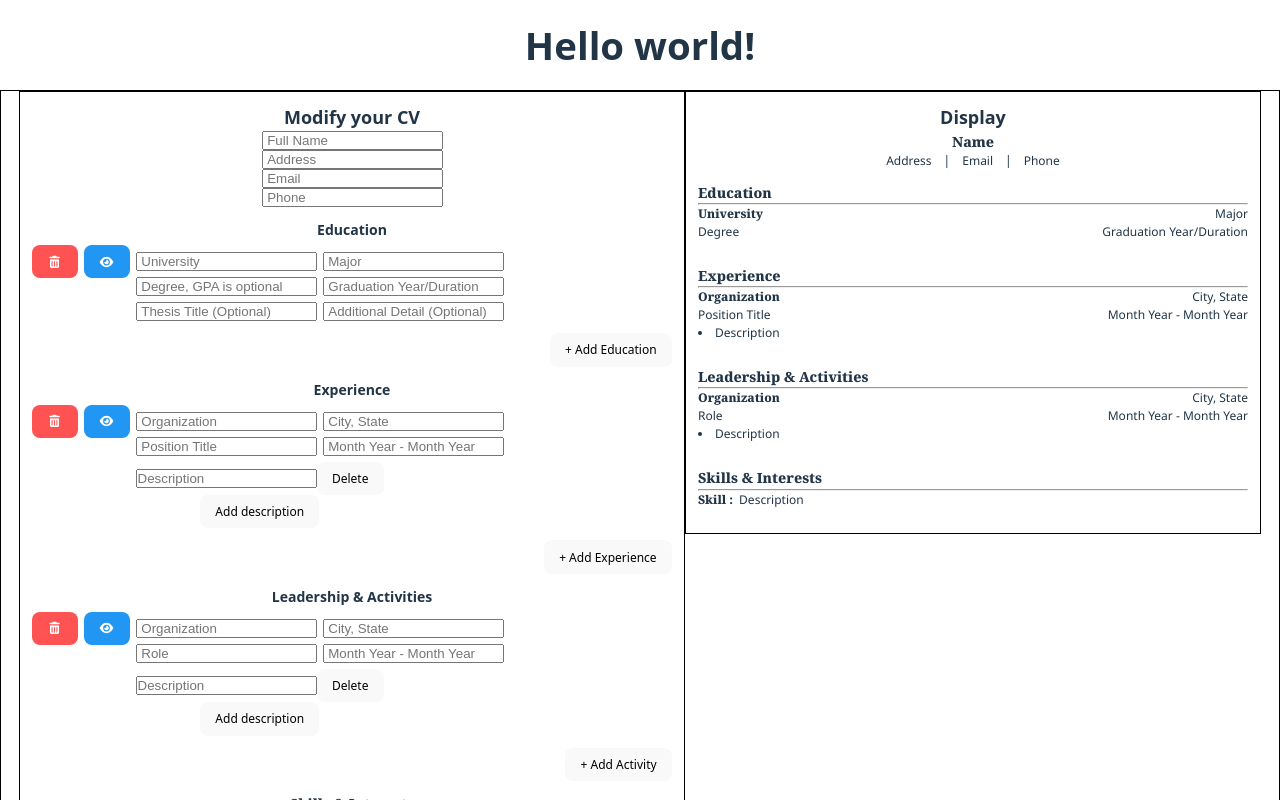
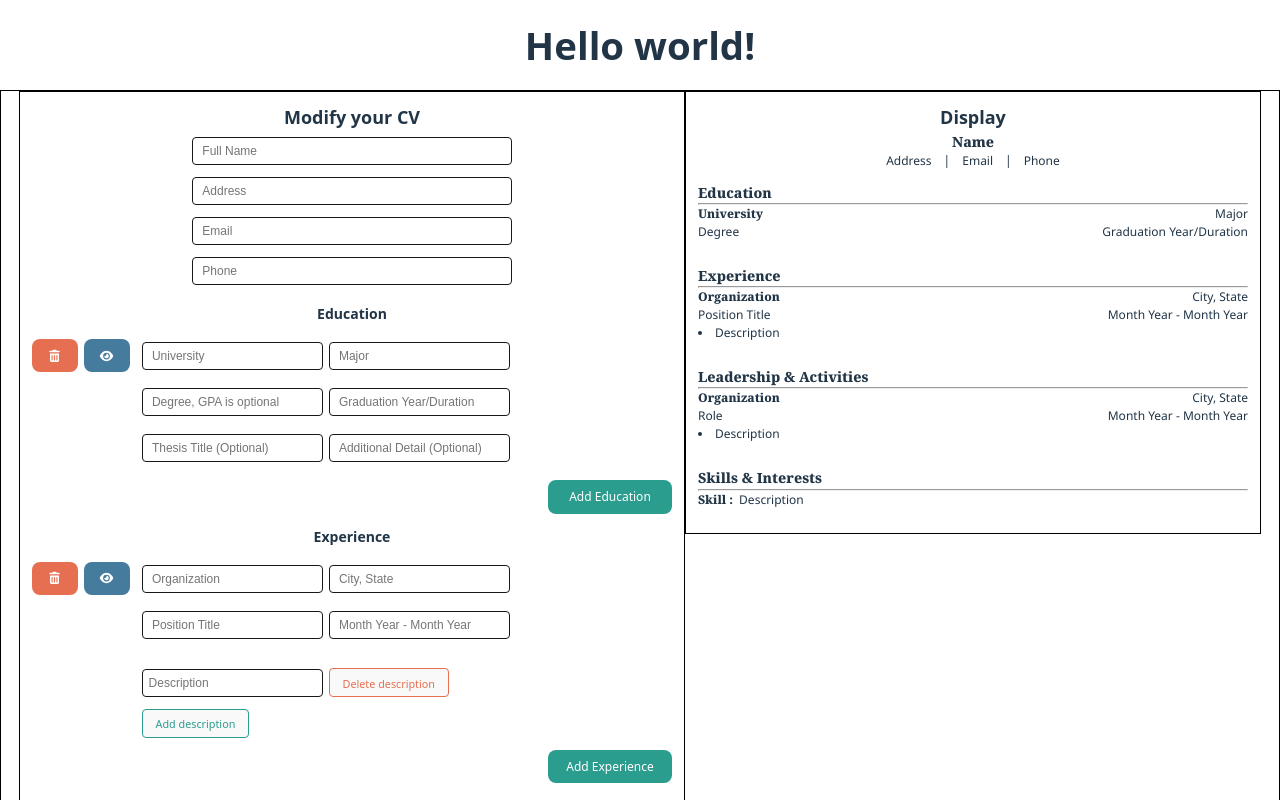
Before and after one commit to lunarwong/cv-application-builder, a React (Vite) app: page / in a window 1280 px wide. Shown: the top 800 px of the page. Built offline with nearby package versions, Linux system fonts and the light colour scheme; a web font is replaced by a local one.

Commit message:
fix: edit form visual

```diff
--- a/src/App.css
+++ b/src/App.css
@@ -2,6 +2,17 @@
   display: flex;
   justify-content: space-between;
   border: 1px solid black;
+}
+
+input {
+  border: 1px solid var(--black);
+  border-radius: 4px;
+  padding: 0.5rem;
+  font-size: 1rem;
+  min-width: fit-content;
+  width: 50%;
+  max-width: 100%;
+  margin: 0.5rem 0.5rem
 }
 
 /* editform */
@@ -31,6 +42,8 @@
   justify-content:flex-start;
   align-items: baseline;
   gap: 0.5rem;
+  max-width: 100%;
+
 }
 
 /* toggle button */
@@ -44,6 +57,12 @@
   background-color: var(--blue);
   color: var(--white);
 
+  transition: background-color 0.3s ease;
+
+}
+
+.toggle-btn:hover {
+  background-color: var(--dark-blue);
 }
 
 .delete-btn {
@@ -55,6 +74,11 @@
 
   background-color: var(--red);
   color: var(--white);
+  transition: background-color 0.3s ease;
+}
+
+.delete-btn:hover {
+  background-color: var(--dark-red);
 }
 
 .edu-inputs,
@@ -64,20 +88,112 @@
   display: flex;
   flex-direction: row;
   flex-wrap: wrap;
+  flex: 2;
+  gap: 0.5rem;
+  margin-top: 1rem;
+  border-radius: 12px;
+}
+
+.edu-inputs  input,
+.exp-inputs  input,
+.act-inputs  input,
+.skill-inputs  input{
+  flex: 1;
+  width: 100%;
+}
+
+/* toggle off style 1 */
+.edu-inputs.toggle-on input,
+.exp-inputs.toggle-on input,
+.act-inputs.toggle-on input,
+.skill-inputs.toggle-on input{
+  background-color: var(--white);
+  color: var(--black);
+  transition: background-color 0.3s ease, color 0.3s ease;
+}
+
+.edu-inputs.toggle-off input,
+.exp-inputs.toggle-off input,
+.act-inputs.toggle-off input,
+.skill-inputs.toggle-off input{
+  background-color: var(--grey);
+  color: var(--dark-grey);
+  transition: background-color 0.3s ease, color 0.3s ease;
+}
+
+
+
+/* add button */
+.add-btn {
+  min-width: fit-content;
+  width: 124px;
+  margin-left: auto;
+  margin-top: 1rem;
+
+  cursor: pointer;
+
+  background-color: var(--green);
+  color: var(--white);
+
+  transition: background-color 0.3s ease;
+}
+
+.add-btn:hover {
+
+  background-color: var(--dark-green);
+  color: var(--white);
+}
+
+/* description section */
+.description-section {
+  display: flex;
+  flex-direction: column;
+  /* justify-content: flex-start; */
+  align-items: flex-start;
   gap: 0.5rem;
   margin-top: 1rem;
 }
 
+.description-item {
+  display: flex;
+  flex-direction: row;
+  align-items: center;
+  gap: 0.5rem;
+}
 
-/* add button */
-.add-btn {
-  width: fit-content;
-  margin-left: auto;
-  margin-top: 1rem;
+
+.delete-desc-btn {
+  max-width: fit-content;
+  text-align: center;
+  font-size: 0.9rem;
+  max-height: 2.4rem;
+  margin-left: 0.5rem;
 
   cursor: pointer;
+
+  color: var(--red);
+  border: 1px solid var(--red);
+  border-radius: 4px !important;
+  /* background-color: var(--white); */
 }
 
+.add-desc-btn {
+  max-width: fit-content;
+  width: auto;
+  text-align: center;
+  font-size: 1rem;
+  margin-left: 0.5rem;
+  align-self: flex-start;
+  font-size: 0.9rem;
+  max-height: 2.4rem;
+
+  cursor: pointer;
+
+  color: var(--green);
+  border: 1px solid var(--green);
+  border-radius: 4px !important;
+  /* background-color: var(--white); */
+}
 
 /* display */
 
--- a/src/App.jsx
+++ b/src/App.jsx
@@ -345,7 +345,7 @@ function App() {
           </div>
         ))}
 
-        <button type="button" className="add-btn" onClick={addEdu}>+ Add Education</button>
+        <button type="button" className="add-btn" onClick={addEdu}>Add Education</button>
 
         {/* Experience edit form */}
         <h3>Experience</h3>
@@ -430,11 +430,11 @@ function App() {
                       />
                     </label>
                     <button className="delete-desc-btn" onClick={() => deleteExpDesc(index, descIndex)}>
-                      Delete
+                      Delete description
                     </button>
                   </div>
                 ))}
-                <button className="add-exp-desc-btn" onClick={() => addExpDesc(index)}>
+                <button className="add-desc-btn" onClick={() => addExpDesc(index)}>
                   Add description
                 </button>
               </div>
@@ -443,7 +443,7 @@ function App() {
 
             </div>
         ))}
-        <button type="button" className="add-btn" onClick={addExp}>+ Add Experience</button>
+        <button type="button" className="add-btn" onClick={addExp}>Add Experience</button>
 
         {/* Activity edit form */}
         <h3>Leadership & Activities</h3>
@@ -536,11 +536,11 @@ function App() {
                       className="delete-desc-btn"
                       onClick={() => deleteActDesc(index, descIndex)}
                     >
-                      Delete
+                      Delete description
                     </button>
                   </div>
                 ))}
-                <button className="add-act-desc-btn" onClick={() => addActDesc(index)}>
+                <button className="add-desc-btn" onClick={() => addActDesc(index)}>
                   Add description
                 </button>
               </div>
@@ -550,11 +550,11 @@ function App() {
           </div>
         ))}
         <button type="button" className="add-btn" onClick={addAct}>
-          + Add Activity
+          Add Activity
         </button>
 
         {/* Skills and Interests edit form */}
-        <h3 className="content-head center">Skills & Interests</h3>
+        <h3 >Skills & Interests</h3>
 
           {/* Edit form */}
           <div className="skill-edit-form">
@@ -594,7 +594,7 @@ function App() {
               </div>
             ))}
           </div>
-          <button type="button" className="add-btn" onClick={addSkill}>+ Add Skill</button>
+          <button type="button" className="add-btn" onClick={addSkill}>Add Skill</button>
 
         {/* buttons */}
         {/* <button className='modify-button'>Save CV</button>
--- a/src/index.css
+++ b/src/index.css
@@ -21,16 +21,21 @@
   font-size: 12px;
 
   /* color */
-  --red: #ff5252;
-  --green: #4caf50;
-  --blue: #2196f3;
-  --yellow: #ffeb3b;
+  --red: #e76f51;
+  --dark-red: #bf5135;
+  --green: #2a9d8f;
+  --dark-green: #396d71;
+  --light-blue: #a8dadc;
+  --blue: #457b9d;
+  --dark-blue: #3b55a1;
+  --yellow: #e9c46a;
   --purple: #9c27b0;
-  --gray: #9e9e9e;
   --dark: #212121;
   --light: #f5f5f5;
   --white: #ffffff;
-  --black: #000000;
+  --black: #181818;
+  --grey: #E9E3DF;
+  --dark-grey: #7A7A73;
 }
 
 a {
```
